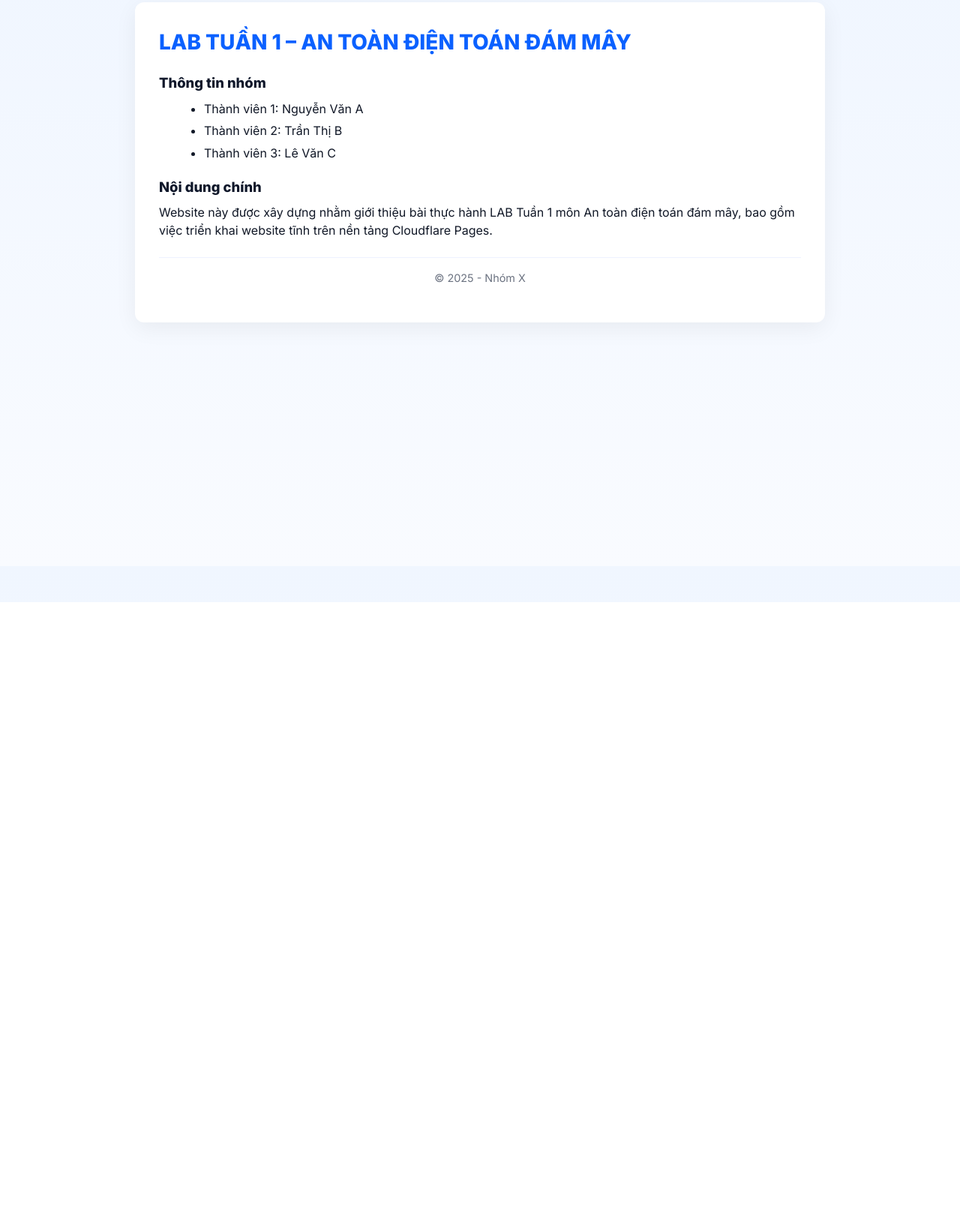
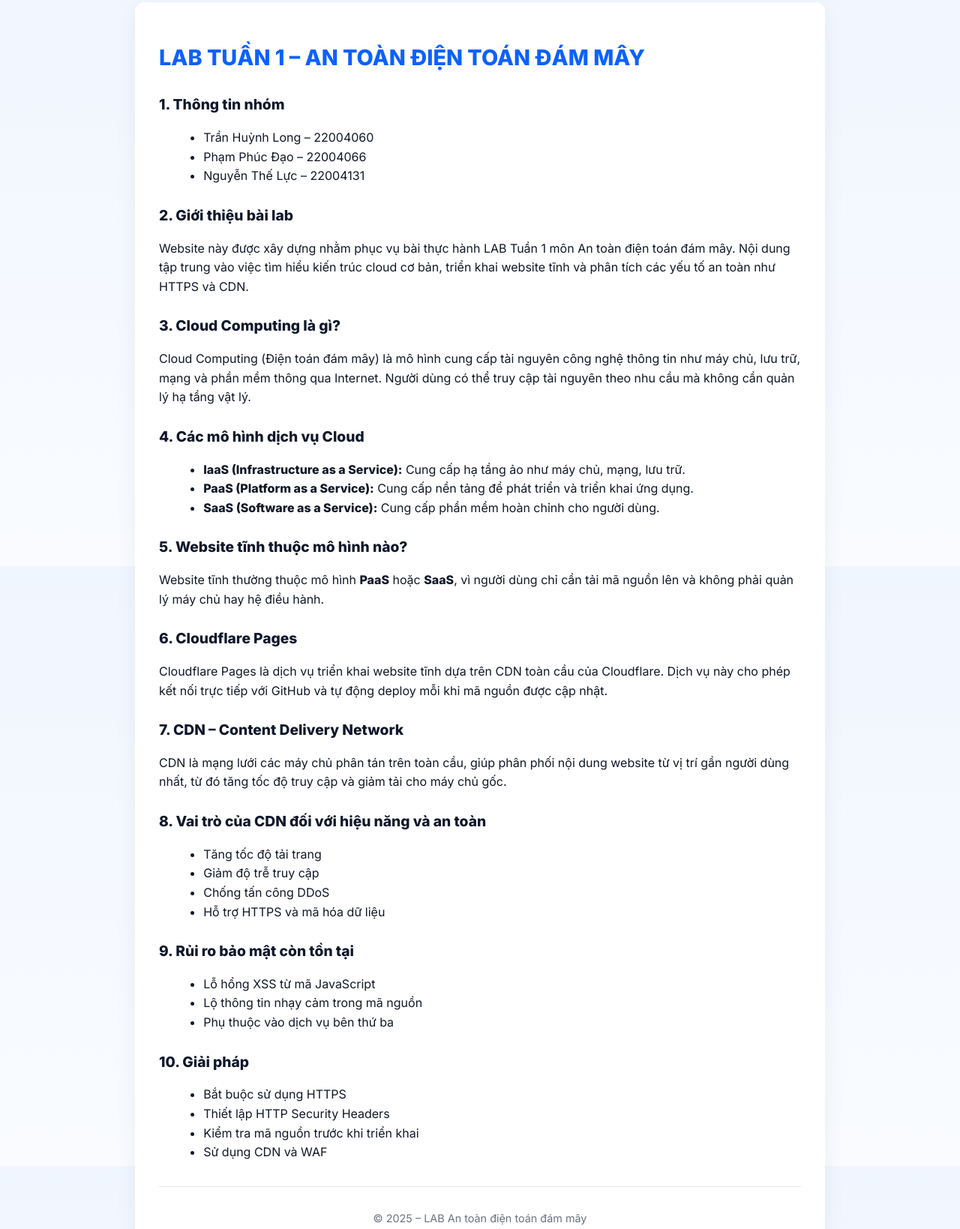
Before and after one commit to HuynhLong2004/nhom8-lab1-cloudflare-pages, a plain HTML site: page index.html in a window 1280 px wide. Shown: the part 45-1684 px from the top of the page at 75% size. Before the commit the page ends 848 px from the top, so only its background shows below. Drawn offline with Linux system fonts and the light colour scheme.

Commit message:
Refactor index.html for improved structure and styles

```diff
--- a/index.html
+++ b/index.html
@@ -5,7 +5,6 @@
     <title>LAB 1 - An toàn điện toán đám mây</title>
     <meta name="viewport" content="width=device-width, initial-scale=1.0">
     <style>
-/* Simple responsive styles for the LAB 1 page */
 @import url('https://fonts.googleapis.com/css2?family=Inter:wght@300;400;600;800&display=swap');
 
 :root {
@@ -20,12 +19,10 @@
 html, body { height: 100%; }
 body {
     margin: 0;
-    font-family: Inter, system-ui, -apple-system, 'Segoe UI', Roboto, 'Helvetica Neue', Arial;
+    font-family: Inter, system-ui, -apple-system, 'Segoe UI', Roboto, Arial;
     background: linear-gradient(180deg, var(--bg-start), var(--bg-end));
     color: #111827;
-    -webkit-font-smoothing: antialiased;
-    -moz-osx-font-smoothing: grayscale;
-    line-height: 1.5;
+    line-height: 1.6;
 }
 
 .container {
@@ -38,28 +35,24 @@ body {
 }
 
 h1 {
-    margin: 0 0 0.75rem 0;
-    font-size: 1.75rem;
+    font-size: 1.8rem;
     font-weight: 700;
     color: var(--accent);
 }
 
 h2 {
-    font-size: 1.15rem;
-    margin-top: 1.25rem;
-    margin-bottom: 0.5rem;
+    font-size: 1.2rem;
+    margin-top: 1.5rem;
     color: #0f172a;
 }
 
-p { margin: 0 0 1rem 0; }
-
-ul { margin: 0 0 1rem 1.25rem; }
-li { margin: 0.35rem 0; }
+p { margin-bottom: 1rem; }
+ul { margin-left: 1.2rem; }
 
 footer {
-    margin-top: 1.5rem;
+    margin-top: 2rem;
     padding-top: 1rem;
-    border-top: 1px solid #eef2ff;
+    border-top: 1px solid #e5e7eb;
     color: var(--muted);
     text-align: center;
     font-size: 0.9rem;
@@ -69,35 +62,90 @@ footer {
     .container {
         margin: 1rem;
         padding: 1rem;
-        border-radius: 10px;
     }
-    h1 { font-size: 1.4rem; }
 }
-
-/* Small utility */
-.muted { color: var(--muted); }
     </style>
 </head>
+
 <body>
 <div class="container">
     <h1>LAB TUẦN 1 – AN TOÀN ĐIỆN TOÁN ĐÁM MÂY</h1>
 
-        <h2>Thông tin nhóm</h2>
+    <h2>1. Thông tin nhóm</h2>
     <ul>
-            <li>Thành viên 1: Nguyễn Văn A</li>
-            <li>Thành viên 2: Trần Thị B</li>
-            <li>Thành viên 3: Lê Văn C</li>
+        <li>Trần Huỳnh Long – 22004060</li>
+        <li>Phạm Phúc Đạo – 22004066</li>
+        <li>Nguyễn Thế Lực – 22004131</li>
     </ul>
 
-        <h2>Nội dung chính</h2>
+    <h2>2. Giới thiệu bài lab</h2>
     <p>
-            Website này được xây dựng nhằm giới thiệu bài thực hành LAB Tuần 1
-            môn An toàn điện toán đám mây, bao gồm việc triển khai website tĩnh
-            trên nền tảng Cloudflare Pages.
+        Website này được xây dựng nhằm phục vụ bài thực hành LAB Tuần 1
+        môn An toàn điện toán đám mây. Nội dung tập trung vào việc tìm hiểu
+        kiến trúc cloud cơ bản, triển khai website tĩnh và phân tích các yếu tố
+        an toàn như HTTPS và CDN.
     </p>
 
+    <h2>3. Cloud Computing là gì?</h2>
+    <p>
+        Cloud Computing (Điện toán đám mây) là mô hình cung cấp tài nguyên
+        công nghệ thông tin như máy chủ, lưu trữ, mạng và phần mềm thông qua Internet.
+        Người dùng có thể truy cập tài nguyên theo nhu cầu mà không cần quản lý
+        hạ tầng vật lý.
+    </p>
+
+    <h2>4. Các mô hình dịch vụ Cloud</h2>
+    <ul>
+        <li><strong>IaaS (Infrastructure as a Service):</strong> Cung cấp hạ tầng ảo như máy chủ, mạng, lưu trữ.</li>
+        <li><strong>PaaS (Platform as a Service):</strong> Cung cấp nền tảng để phát triển và triển khai ứng dụng.</li>
+        <li><strong>SaaS (Software as a Service):</strong> Cung cấp phần mềm hoàn chỉnh cho người dùng.</li>
+    </ul>
+
+    <h2>5. Website tĩnh thuộc mô hình nào?</h2>
+    <p>
+        Website tĩnh thường thuộc mô hình <strong>PaaS</strong> hoặc <strong>SaaS</strong>,
+        vì người dùng chỉ cần tải mã nguồn lên và không phải quản lý máy chủ hay hệ điều hành.
+    </p>
+
+    <h2>6. Cloudflare Pages</h2>
+    <p>
+        Cloudflare Pages là dịch vụ triển khai website tĩnh dựa trên CDN toàn cầu
+        của Cloudflare. Dịch vụ này cho phép kết nối trực tiếp với GitHub và tự động
+        deploy mỗi khi mã nguồn được cập nhật.
+    </p>
+
+    <h2>7. CDN – Content Delivery Network</h2>
+    <p>
+        CDN là mạng lưới các máy chủ phân tán trên toàn cầu, giúp phân phối nội dung
+        website từ vị trí gần người dùng nhất, từ đó tăng tốc độ truy cập và giảm tải
+        cho máy chủ gốc.
+    </p>
+
+    <h2>8. Vai trò của CDN đối với hiệu năng và an toàn</h2>
+    <ul>
+        <li>Tăng tốc độ tải trang</li>
+        <li>Giảm độ trễ truy cập</li>
+        <li>Chống tấn công DDoS</li>
+        <li>Hỗ trợ HTTPS và mã hóa dữ liệu</li>
+    </ul>
+
+    <h2>9. Rủi ro bảo mật còn tồn tại</h2>
+    <ul>
+        <li>Lỗ hổng XSS từ mã JavaScript</li>
+        <li>Lộ thông tin nhạy cảm trong mã nguồn</li>
+        <li>Phụ thuộc vào dịch vụ bên thứ ba</li>
+    </ul>
+
+    <h2>10. Giải pháp</h2>
+    <ul>
+        <li>Bắt buộc sử dụng HTTPS</li>
+        <li>Thiết lập HTTP Security Headers</li>
+        <li>Kiểm tra mã nguồn trước khi triển khai</li>
+        <li>Sử dụng CDN và WAF</li>
+    </ul>
+
     <footer>
-            <p>© 2025 - Nhóm X</p>
+        <p>© 2025 – LAB An toàn điện toán đám mây</p>
     </footer>
 </div>
 </body>
```
Lines whose indentation alone changed are shown as unchanged.
